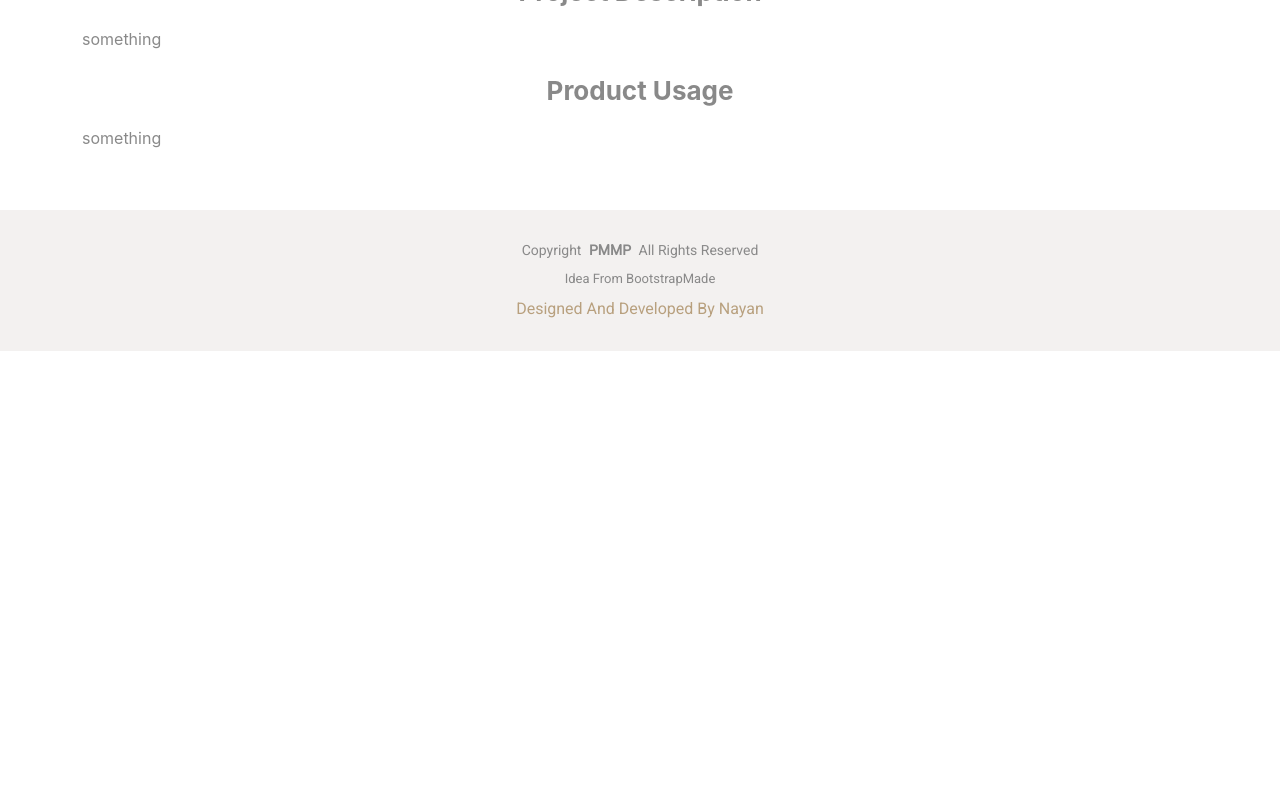
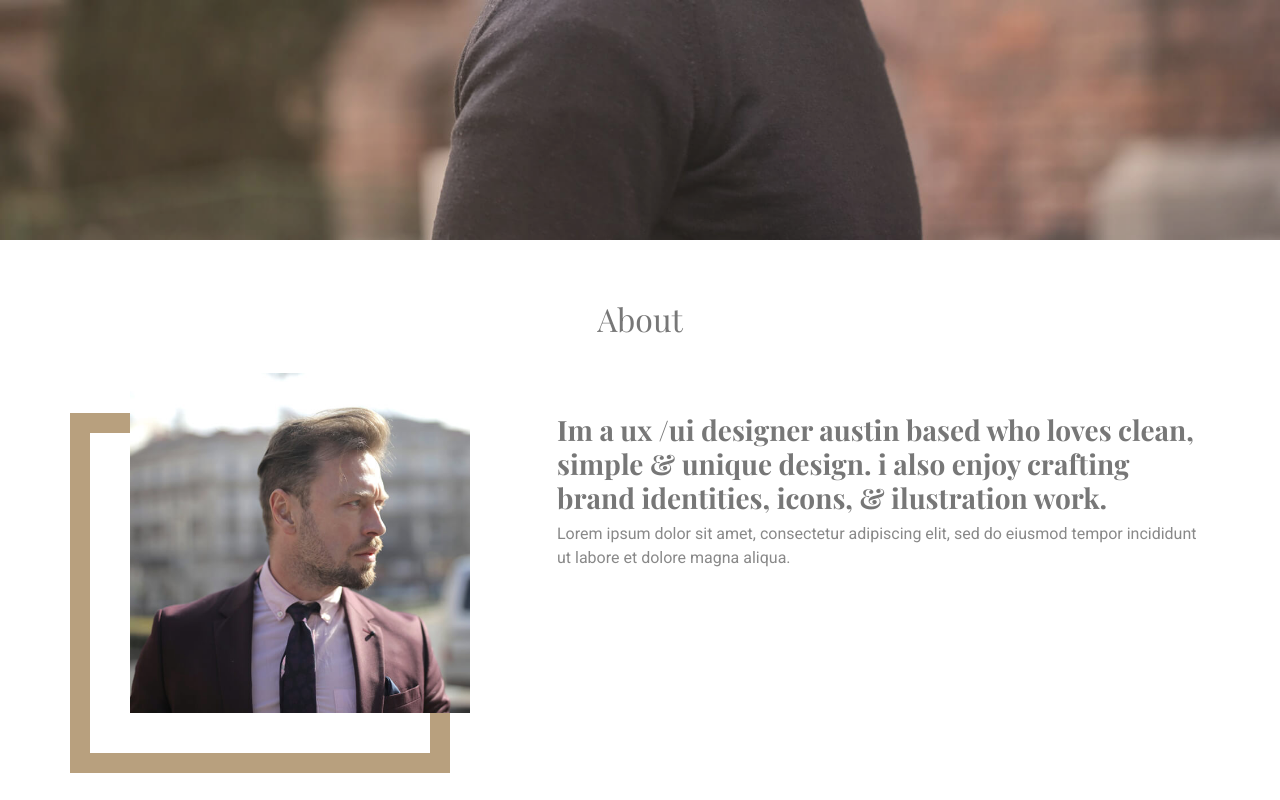
Before and after one commit to nayan-ray/portfolioFrondend, a React (Vite) app in the folder client/: page / in a window 1280 px wide. Shown: the part 560-1360 px from the top of the page. Before the commit the page ends 911 px from the top, so only its background shows below. Built offline with nearby package versions, Linux system fonts and the light colour scheme; a web font is replaced by a local one.

Commit message:
about section completed

```diff
--- a/client/src/App.jsx
+++ b/client/src/App.jsx
@@ -7,8 +7,8 @@ function App() {
   return (
     <>
     <main>
-      {/* <Home /> */}
-      <ProductDetails />
+      <Home />
+      {/* <ProductDetails /> */}
     </main>
 
     </>
--- a/client/src/components/about/About.jsx
+++ b/client/src/components/about/About.jsx
@@ -1,25 +1,27 @@
 import React from 'react'
+import profileImg from "../../assets/profile-img.jpg"
 
 const About = () => {
   return (
     <div className='py-15'>
         <div className='pb-15 text-center w-full mx-auto px-3 z-3 sm:max-w-135 md:max-w-180 lg:max-w-240 xl:max-w-285 xxl:max-w-330'>
               <h2 className='text-[32px] font-light mb-3.75 text-[#777777] font-playfair leading-[1.2]'>About</h2>
-              <p>Necessitatibus eius consequatur ex aliquid fuga eum quidem sint consectetur velit</p>
+
         </div>
-        <div className='w-full mx-auto px-3 z-3 sm:max-w-135 md:max-w-180 lg:max-w-240 xl:max-w-285 xxl:max-w-330'>
+        <div className='w-full mx-auto z-3 sm:max-w-135 md:max-w-180 lg:max-w-240 xl:max-w-285 xxl:max-w-330'>
               <div className='flex flex-col flex-wrap lg:flex-row lg:justify-between'>
-                  <div className='bg-blue-700 mb-7.5  md:px-3 lg:w-1/3 '>
-                      <div>
-                        <svg xmlns="http://www.w3.org/2000/svg" fill="none" viewBox="0 0 24 24" strokeWidth={1.5} stroke="currentColor" className=" w-10 h-12 bg-accent">
-                                <path strokeLinecap="round" strokeLinejoin="round" d="M20.25 14.15v4.25c0 1.094-.787 2.036-1.872 2.18-2.087.277-4.216.42-6.378.42s-4.291-.143-6.378-.42c-1.085-.144-1.872-1.086-1.872-2.18v-4.25m16.5 0a2.18 2.18 0 0 0 .75-1.661V8.706c0-1.081-.768-2.015-1.837-2.175a48.114 48.114 0 0 0-3.413-.387m4.5 8.006c-.194.165-.42.295-.673.38A23.978 23.978 0 0 1 12 15.75c-2.648 0-5.195-.429-7.577-1.22a2.016 2.016 0 0 1-.673-.38m0 0A2.18 2.18 0 0 1 3 12.489V8.706c0-1.081.768-2.015 1.837-2.175a48.111 48.111 0 0 1 3.413-.387m7.5 0V5.25A2.25 2.25 0 0 0 13.5 3h-3a2.25 2.25 0 0 0-2.25 2.25v.894m7.5 0a48.667 48.667 0 0 0-7.5 0M12 12.75h.008v.008H12v-.008Z" />
-                          </svg>
+                  <div className='w-full border-20 border-solid border-accent lg:w-1/3 '>
 
-                      </div>
+                       <img src={profileImg} className='max-w-full object-cover h-auto -mt-15 ml-10 mb-10 relative z-2' alt="profile.jpg" />
 
                   </div>
-                  <div className=' bg-amber-400 mb-7.5  md:px-3 lg:w-7/12 '>
-                       section2
+                  <div className=' mt-6 mx-3 md:px-3 md:mx-0 lg:w-7/12 lg:mt-0'>
+                       <h3 className='text-[28px] font-bold text-[#777777] font-playfair mb-2 leading-[1.2]'>
+                        Im a ux /ui designer austin based who loves clean, simple & unique design. i also enjoy crafting brand identities, icons, & ilustration work.
+                       </h3>
+                       <p className='font-roboto'>
+                        Lorem ipsum dolor sit amet, consectetur adipiscing elit, sed do eiusmod tempor incididunt ut labore et dolore magna aliqua.
+                       </p>
                   </div>
 
 
```
Also changed, not shown: client/src/assets/profile-img.jpg (added).
